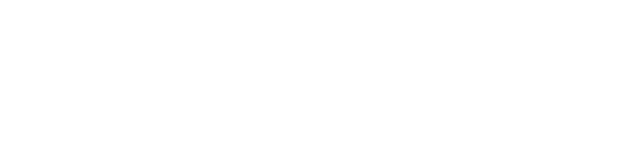
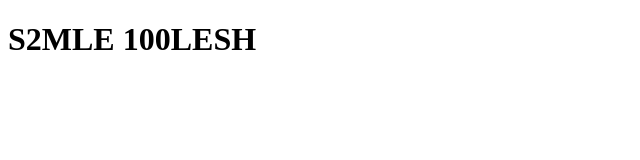
Before and after one commit to NeverLatte/SagonSCWeb, a plain HTML site: page index.html in a window 1280 px wide. Shown: the whole page, without its empty margins (0-640 px from the left). Drawn offline with Linux system fonts and the light colour scheme.

Commit message:
Update index.html

```diff
--- a/index.html
+++ b/index.html
@@ -7,6 +7,6 @@
     <title>SAGON S/C</title>
 </head>
 <body>
-
+    <h1>S2MLE 100LESH</h1>
 </body>
 </html>
```
